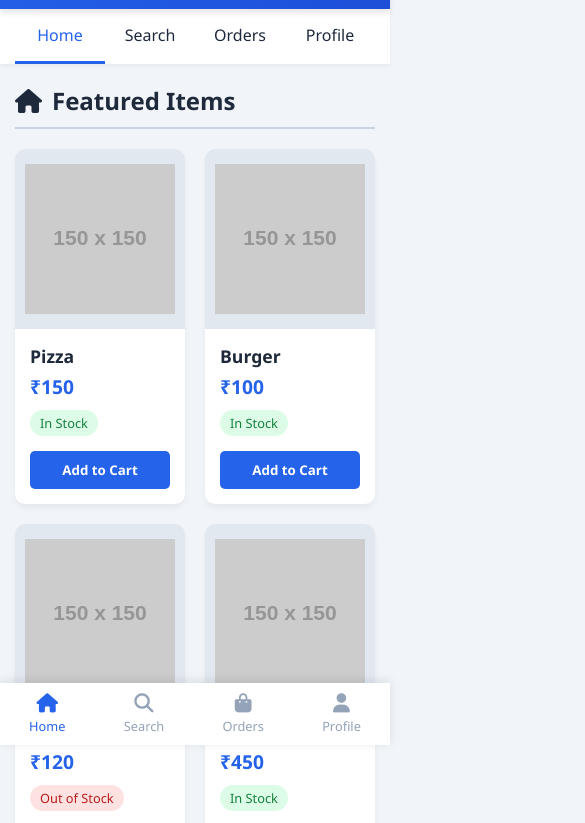
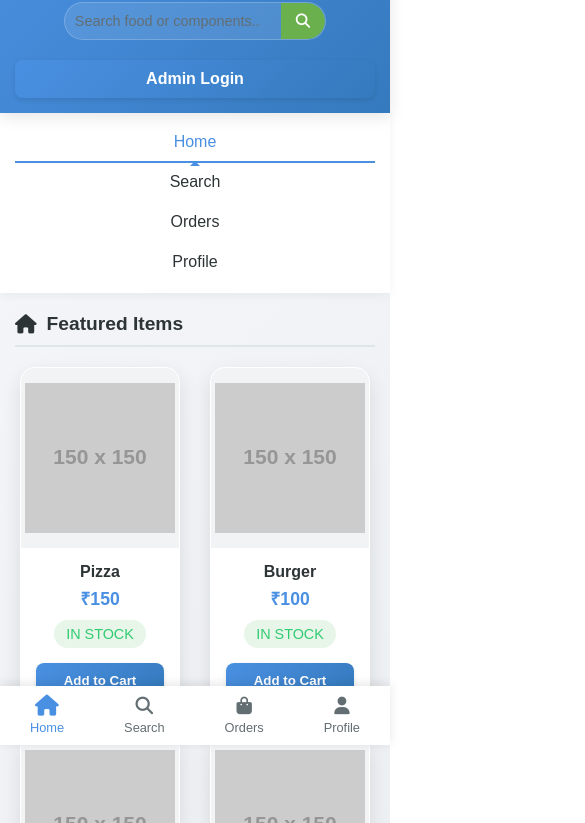
Before and after one commit to mohamadraish/ELECTRONIC-STORE-, a plain HTML site: page index.html in a window 390 px wide. Shown: the part 99-922 px from the top of the page, 585 px wide, since content can reach past the window. Drawn offline with Linux system fonts and the light colour scheme; placeholder pictures from the web are drawn by us.

Commit message:
Update styles.css

```diff
--- a/styles.css
+++ b/styles.css
@@ -133,6 +133,186 @@ header {
     from { opacity: 0; transform: translateY(10px); }
     to { opacity: 1; transform: translateY(0); }
 }
+* {
+    margin: 0;
+    padding: 0;
+    box-sizing: border-box;
+    font-family: 'Poppins', sans-serif;
+}
+
+:root {
+    --primary: #4a90e2;
+    --primary-dark: #357abd;
+    --secondary: #6ab04c;
+    --danger: #eb4d4b;
+    --warning: #f7b731;
+    --dark: #2d3436;
+    --light: #ffffff;
+    --gray: #636e72;
+    --border: #dfe6e9;
+    --success: #2ecc71;
+    --glass-bg: rgba(255, 255, 255, 0.1);
+    --glass-border: rgba(255, 255, 255, 0.2);
+}
+
+body {
+    background: linear-gradient(135deg, #f5f7fa, #e9ecef);
+    color: var(--dark);
+    min-height: 100vh;
+    padding-bottom: 80px;
+    overflow-x: hidden;
+}
+
+.container {
+    max-width: 1200px;
+    margin: 0 auto;
+    padding: 0 15px;
+}
+
+header {
+    background: linear-gradient(135deg, var(--primary), var(--primary-dark));
+    color: var(--light);
+    padding: 15px 0;
+    box-shadow: 0 4px 15px rgba(0, 0, 0, 0.1);
+    position: sticky;
+    top: 0;
+    z-index: 100;
+    backdrop-filter: blur(10px);
+    -webkit-backdrop-filter: blur(10px);
+}
+
+.header-content {
+    display: flex;
+    justify-content: space-between;
+    align-items: center;
+    flex-wrap: wrap;
+    gap: 10px;
+}
+
+.logo {
+    display: flex;
+    align-items: center;
+    gap: 10px;
+    font-size: 1.8rem;
+    font-weight: 700;
+    text-transform: uppercase;
+}
+
+.logo i {
+    color: var(--warning);
+    animation: pulse 2s infinite;
+}
+
+@keyframes pulse {
+    0% { transform: scale(1); }
+    50% { transform: scale(1.1); }
+    100% { transform: scale(1); }
+}
+
+.search-container {
+    flex: 1;
+    margin: 10px 0;
+}
+
+.search-box {
+    display: flex;
+    border-radius: 25px;
+    overflow: hidden;
+    background: var(--glass-bg);
+    border: 1px solid var(--glass-border);
+}
+
+.search-box input {
+    flex: 1;
+    padding: 12px 15px;
+    border: none;
+    background: transparent;
+    font-size: 1rem;
+    color: var(--light);
+}
+
+.search-box input::placeholder {
+    color: var(--gray);
+}
+
+.search-box button {
+    padding: 12px 20px;
+    background: var(--secondary);
+    color: var(--light);
+    border: none;
+    border-radius: 0 25px 25px 0;
+    cursor: pointer;
+    transition: background 0.3s ease, transform 0.3s ease;
+}
+
+.search-box button:hover {
+    background: var(--success);
+    transform: translateY(-2px);
+}
+
+.nav-container {
+    background: var(--light);
+    box-shadow: 0 2px 10px rgba(0, 0, 0, 0.05);
+    position: sticky;
+    top: 60px;
+    z-index: 90;
+}
+
+.tabs {
+    display: flex;
+    justify-content: space-around;
+    list-style: none;
+    padding: 10px 0;
+}
+
+.tab {
+    flex: 1;
+    text-align: center;
+    padding: 15px 0;
+    cursor: pointer;
+    transition: all 0.3s ease;
+    border-bottom: 3px solid transparent;
+    font-weight: 500;
+    position: relative;
+}
+
+.tab.active {
+    border-bottom: 3px solid var(--primary);
+    color: var(--primary);
+}
+
+.tab.active::after {
+    content: '';
+    position: absolute;
+    bottom: -5px;
+    left: 50%;
+    transform: translateX(-50%);
+    width: 0;
+    height: 0;
+    border-left: 5px solid transparent;
+    border-right: 5px solid transparent;
+    border-bottom: 5px solid var(--primary);
+}
+
+.tab:hover:not(.active) {
+    background: #f8f9fa;
+    color: var(--primary-dark);
+}
+
+.tab-content {
+    display: none;
+    padding: 20px 0;
+    animation: fadeIn 0.5s ease;
+}
+
+.tab-content.active {
+    display: block;
+}
+
+@keyframes fadeIn {
+    from { opacity: 0; transform: translateY(10px); }
+    to { opacity: 1; transform: translateY(0); }
+}
 
 .section-title {
     font-size: 1.5rem;
@@ -143,46 +323,55 @@ header {
     display: flex;
     align-items: center;
     gap: 10px;
+    font-weight: 600;
 }
 
 .products-grid {
     display: grid;
     grid-template-columns: repeat(auto-fill, minmax(250px, 1fr));
     gap: 20px;
+    margin-bottom: 20px;
 }
 
 .product-card {
-    background: white;
-    border-radius: 10px;
+    background: var(--light);
+    border-radius: 15px;
     overflow: hidden;
-    box-shadow: 0 4px 6px rgba(0, 0, 0, 0.05);
+    box-shadow: 0 8px 20px rgba(0, 0, 0, 0.1);
     transition: transform 0.3s ease, box-shadow 0.3s ease;
+    border: 1px solid var(--glass-border);
 }
 
 .product-card:hover {
     transform: translateY(-5px);
-    box-shadow: 0 10px 15px rgba(0, 0, 0, 0.1);
+    box-shadow: 0 12px 30px rgba(0, 0, 0, 0.15);
 }
 
 .product-image {
     height: 180px;
     width: 100%;
-    background-color: #e2e8f0;
     display: flex;
     align-items: center;
     justify-content: center;
-    font-size: 3rem;
-    color: var(--gray);
+    background: #f1f3f5;
+}
+
+.product-image img {
+    max-width: 100%;
+    height: auto;
+    object-fit: cover;
 }
 
 .product-details {
     padding: 15px;
+    text-align: center;
 }
 
 .product-name {
     font-weight: 600;
     font-size: 1.1rem;
     margin-bottom: 5px;
+    color: var(--dark);
 }
 
 .product-price {
@@ -194,21 +383,22 @@ header {
 
 .stock-status {
     display: inline-block;
-    padding: 4px 10px;
+    padding: 6px 12px;
     border-radius: 20px;
-    font-size: 0.8rem;
+    font-size: 0.9rem;
     font-weight: 500;
     margin-bottom: 15px;
+    text-transform: uppercase;
 }
 
 .in-stock {
-    background-color: #dcfce7;
-    color: #15803d;
+    background: #e8f5e9;
+    color: var(--success);
 }
 
 .out-of-stock {
-    background-color: #fee2e2;
-    color: #b91c1c;
+    background: #fce4ec;
+    color: var(--danger);
 }
 
 .btn {
@@ -216,46 +406,78 @@ header {
     width: 100%;
     padding: 10px;
     border: none;
-    border-radius: 5px;
+    border-radius: 8px;
     font-weight: 600;
     cursor: pointer;
-    transition: background-color 0.3s ease;
+    transition: all 0.3s ease;
     text-align: center;
     text-decoration: none;
+    box-shadow: 0 2px 5px rgba(0, 0, 0, 0.1);
 }
 
 .btn-primary {
-    background-color: var(--primary);
-    color: white;
+    background: linear-gradient(135deg, var(--primary), var(--primary-dark));
+    color: var(--light);
 }
 
 .btn-primary:hover {
-    background-color: var(--primary-dark);
+    background: linear-gradient(135deg, var(--primary-dark), var(--primary));
+    transform: translateY(-2px);
 }
 
 .btn-success {
-    background-color: var(--success);
-    color: white;
+    background: linear-gradient(135deg, var(--success), #27ae60);
+    color: var(--light);
+}
+
+.btn-success:hover {
+    background: linear-gradient(135deg, #27ae60, var(--success));
+    transform: translateY(-2px);
 }
 
 .btn-danger {
-    background-color: var(--danger);
-    color: white;
+    background: linear-gradient(135deg, var(--danger), #c0392b);
+    color: var(--light);
+}
+
+.btn-danger:hover {
+    background: linear-gradient(135deg, #c0392b, var(--danger));
+    transform: translateY(-2px);
 }
 
 .btn-disabled {
-    background-color: var(--gray);
-    color: white;
+    background: var(--gray);
+    color: var(--light);
     cursor: not-allowed;
+    opacity: 0.7;
+}
+
+#cart-details {
+    background: var(--light);
+    border-radius: 15px;
+    padding: 20px;
+    box-shadow: 0 8px 20px rgba(0, 0, 0, 0.1);
+    margin-top: 20px;
+}
+
+#cart-items {
+    list-style: none;
+    margin-bottom: 15px;
+}
+
+#cart-items li {
+    padding: 10px 0;
+    border-bottom: 1px solid var(--border);
 }
 
 .orders-table {
     width: 100%;
-    border-collapse: collapse;
-    background: white;
-    border-radius: 10px;
+    border-collapse: separate;
+    border-spacing: 0;
+    background: var(--light);
+    border-radius: 15px;
     overflow: hidden;
-    box-shadow: 0 4px 6px rgba(0, 0, 0, 0.05);
+    box-shadow: 0 8px 20px rgba(0, 0, 0, 0.1);
 }
 
 .orders-table th,
@@ -266,8 +488,9 @@ header {
 }
 
 .orders-table th {
-    background-color: #f1f5f9;
+    background: linear-gradient(135deg, #f8f9fa, #e9ecef);
     font-weight: 600;
+    color: var(--dark);
 }
 
 .orders-table tr:last-child td {
@@ -282,23 +505,25 @@ header {
     border-radius: 20px;
     font-size: 0.9rem;
     font-weight: 500;
+    text-transform: uppercase;
 }
 
 .status-pending {
-    background-color: #fef9c3;
-    color: #ca8a04;
+    background: #fff3e0;
+    color: var(--warning);
 }
 
 .status-complete {
-    background-color: #dcfce7;
-    color: #15803d;
+    background: #e8f5e9;
+    color: var(--success);
 }
 
 .profile-card {
-    background: white;
-    border-radius: 10px;
+    background: var(--light);
+    border-radius: 15px;
     padding: 25px;
-    box-shadow: 0 4px 6px rgba(0, 0, 0, 0.05);
+    box-shadow: 0 8px 20px rgba(0, 0, 0, 0.1);
+    border: 1px solid var(--glass-border);
 }
 
 .profile-detail {
@@ -322,7 +547,7 @@ header {
 
 .detail-value {
     flex: 1;
-    color: #475569;
+    color: var(--gray);
 }
 
 .bottom-nav {
@@ -330,12 +555,14 @@ header {
     bottom: 0;
     left: 0;
     right: 0;
-    background: white;
+    background: var(--light);
     display: flex;
     justify-content: space-around;
-    padding: 10px 0;
+    padding: 15px 0;
     box-shadow: 0 -2px 10px rgba(0, 0, 0, 0.1);
-    z-index: 100;
+    backdrop-filter: blur(10px);
+    -webkit-backdrop-filter: blur(10px);
+    border-top: 1px solid var(--glass-border);
 }
 
 .nav-item {
@@ -343,21 +570,100 @@ header {
     flex-direction: column;
     align-items: center;
     gap: 5px;
-    font-size: 0.8rem;
+    font-size: 0.9rem;
     color: var(--gray);
     cursor: pointer;
+    transition: color 0.3s ease, transform 0.3s ease;
 }
 
 .nav-item.active {
     color: var(--primary);
 }
 
+.nav-item.active i {
+    transform: scale(1.2);
+}
+
 .nav-item i {
-    font-size: 1.2rem;
+    font-size: 1.3rem;
+}
+
+.nav-item:hover {
+    color: var(--primary-dark);
+    transform: translateY(-2px);
 }
 
 @media (max-width: 768px) {
+    .header-content {
+        flex-direction: column;
+        text-align: center;
+    }
+
+    .search-box {
+        width: 100%;
+    }
+
+    .tabs {
+        flex-direction: column;
+        text-align: center;
+    }
+
+    .tab {
+        padding: 10px 0;
+        border-bottom: 2px solid transparent;
+    }
+
+    .tab.active {
+        border-bottom: 2px solid var(--primary);
+    }
+
     .products-grid {
         grid-template-columns: repeat(auto-fill, minmax(150px, 1fr));
     }
+
+    .orders-table th,
+    .orders-table td {
+        padding: 10px;
+        font-size: 0.9rem;
+    }
+
+    .bottom-nav {
+        padding: 10px 0;
+    }
+
+    .nav-item {
+        font-size: 0.8rem;
+    }
+
+    .nav-item i {
+        font-size: 1.1rem;
+    }
 }
+
+@media (max-width: 480px) {
+    .search-box input {
+        padding: 10px;
+        font-size: 0.9rem;
+    }
+
+    .search-box button {
+        padding: 10px 15px;
+        font-size: 0.9rem;
+    }
+
+    .section-title {
+        font-size: 1.2rem;
+    }
+
+    .product-card {
+        margin: 0 5px;
+    }
+
+    .product-name {
+        font-size: 1rem;
+    }
+
+    .product-price {
+        font-size: 1.1rem;
+    }
+}
```
